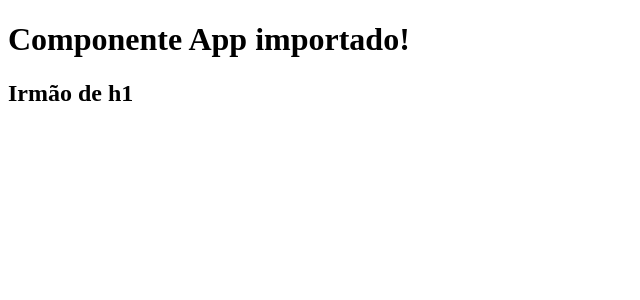
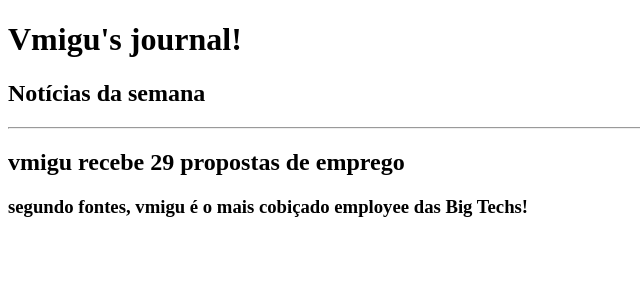
Before and after one commit to miguezzz/react-fundamentos, a React app: page / in a window 1280 px wide. Shown: the top 300 px of the page, without its empty margins (0-640 px from the left). Built offline with nearby package versions, Linux system fonts and the light colour scheme.

Commit message:
feat: Header and Post components

```diff
--- a/src/App.js
+++ b/src/App.js
@@ -1,10 +1,29 @@
 import React from 'react';
+
+import Post from './Post';
+import Header from './Header';
 
 function App() {
   return (
     <>
-      <h1>Componente App importado!</h1>
-      <h2>Irmão de h1</h2>
+      <Header title="Vmigu's journal!">
+        <h2>Notícias da semana</h2> {/* children */}
+      </Header>
+
+      {/* <Post
+        title="vmigu recebe proposta de emprego"
+        subtitle="segundo fontes, vmigu é o mais novo employee da Amazon Web Services."
+      />
+      */}
+
+      <Post
+        post={{
+          // também dá pra passar um objeto: {} ou um array: []
+          title: 'vmigu recebe 29 propostas de emprego',
+          subtitle:
+            'segundo fontes, vmigu é o mais cobiçado employee das Big Techs!',
+        }}
+      />
     </> // short-syntax para React.Fragment. Componente que não renderiza nada, mas serve para agrupar elementos
   ); // por baixo dos panos: React.createElement('h1', null, 'Componente App importado!')
 }
```
